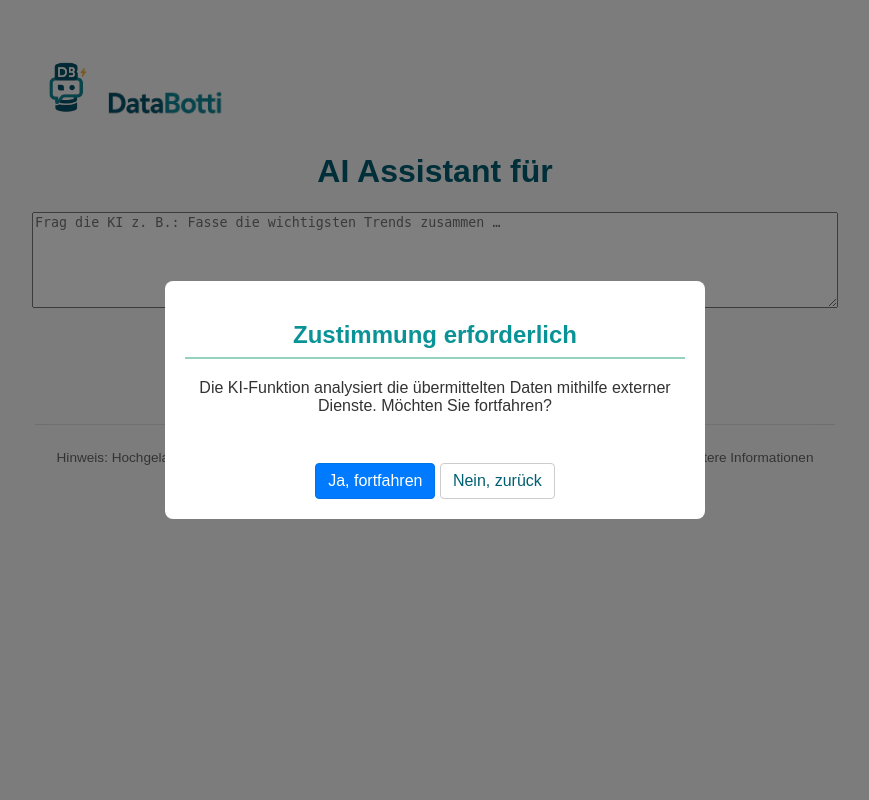
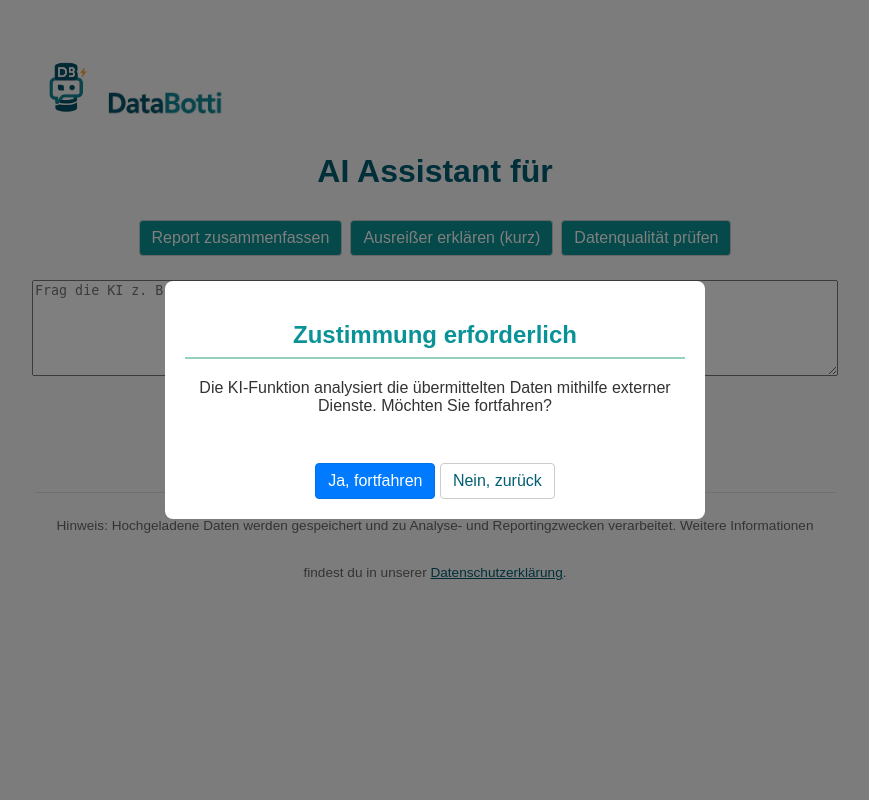
Before and after one commit to mpfechner/data-botti, a Flask app: template templates/ai_prompt.html in a window 1280 px wide. Shown: the whole page, without its empty margins (205-1074 px from the left). Run offline with Flask 3, Linux system fonts and the light colour scheme; the template is opened without the code that fills it, so the values that code supplies are empty.

Commit message:
feat(ui): add quick-action buttons on AI prompt page
- add buttons: summary, outliers, data quality
- prefill textarea via JS handlers
- wire hidden expected_output (short/medium/long) for routing
- no backend changes in this commit

```diff
--- a/templates/ai_prompt.html
+++ b/templates/ai_prompt.html
@@ -23,12 +23,44 @@ document.addEventListener("DOMContentLoaded", function() {
       overlay.style.display = "none";
     });
   }
+
+  // --- Buttons für vorgefertigte Prompts ---
+  var promptBox = document.querySelector('textarea[name="prompt"]');
+  var eo = document.getElementById('expected_output');
+  var btnSummary = document.getElementById('btn-fn-summary');
+  var btnOutliers = document.getElementById('btn-fn-outliers');
+  var btnQuality = document.getElementById('btn-fn-quality');
+
+  if (btnSummary && promptBox && eo) {
+    btnSummary.addEventListener('click', function() {
+      promptBox.value = "Erstelle eine Management Summary in 5–7 Bullet Points zu diesem Datensatz. Fokus: wichtigste Trends, Ausnahmen, Risiken. Klare, präzise Sprache.";
+      eo.value = "long";
+    });
+  }
+  if (btnOutliers && promptBox && eo) {
+    btnOutliers.addEventListener('click', function() {
+      promptBox.value = "Nenne die 3 größten Ausreißer (mit Spalte/Zeile) und gib je 1 kurzen, plausiblen Erklärsatz. Antworte knapp.";
+      eo.value = "short";
+    });
+  }
+  if (btnQuality && promptBox && eo) {
+    btnQuality.addEventListener('click', function() {
+      promptBox.value = "Prüfe die Datenqualität: fehlende Werte, Dubletten, Extremwerte, inkonsistente Kategorien. Liefere eine knappe Checkliste mit 4–6 Punkten.";
+      eo.value = "medium";
+    });
+  }
 });
 </script>
 
 <h1>AI Assistant für {{ filename }}</h1>
 
 <form method="post" style="margin-top:12px;">
+  <input type="hidden" id="expected_output" name="expected_output" value="medium">
+  <div class="btn-group" style="margin:8px 0; display:flex; gap:8px; flex-wrap:wrap;">
+    <button type="button" class="btn btn-secondary" id="btn-fn-summary">Report zusammenfassen</button>
+    <button type="button" class="btn btn-secondary" id="btn-fn-outliers">Ausreißer erklären (kurz)</button>
+    <button type="button" class="btn btn-secondary" id="btn-fn-quality">Datenqualität prüfen</button>
+  </div>
   <textarea name="prompt" rows="6" style="width:100%;" placeholder="Frag die KI z. B.: Fasse die wichtigsten Trends zusammen …"></textarea>
   <div style="margin-top:8px;">
     <button type="submit" class="btn btn-primary">Ask AI</button>
```
